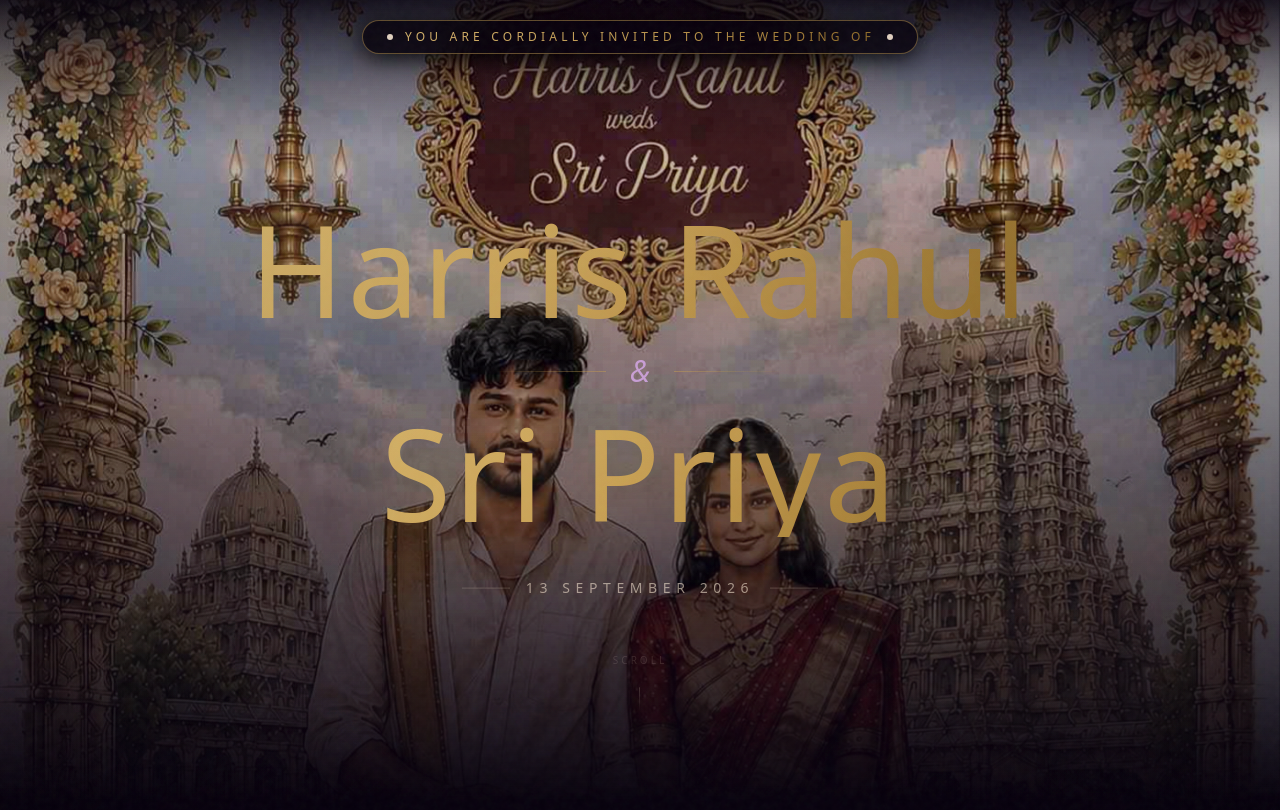
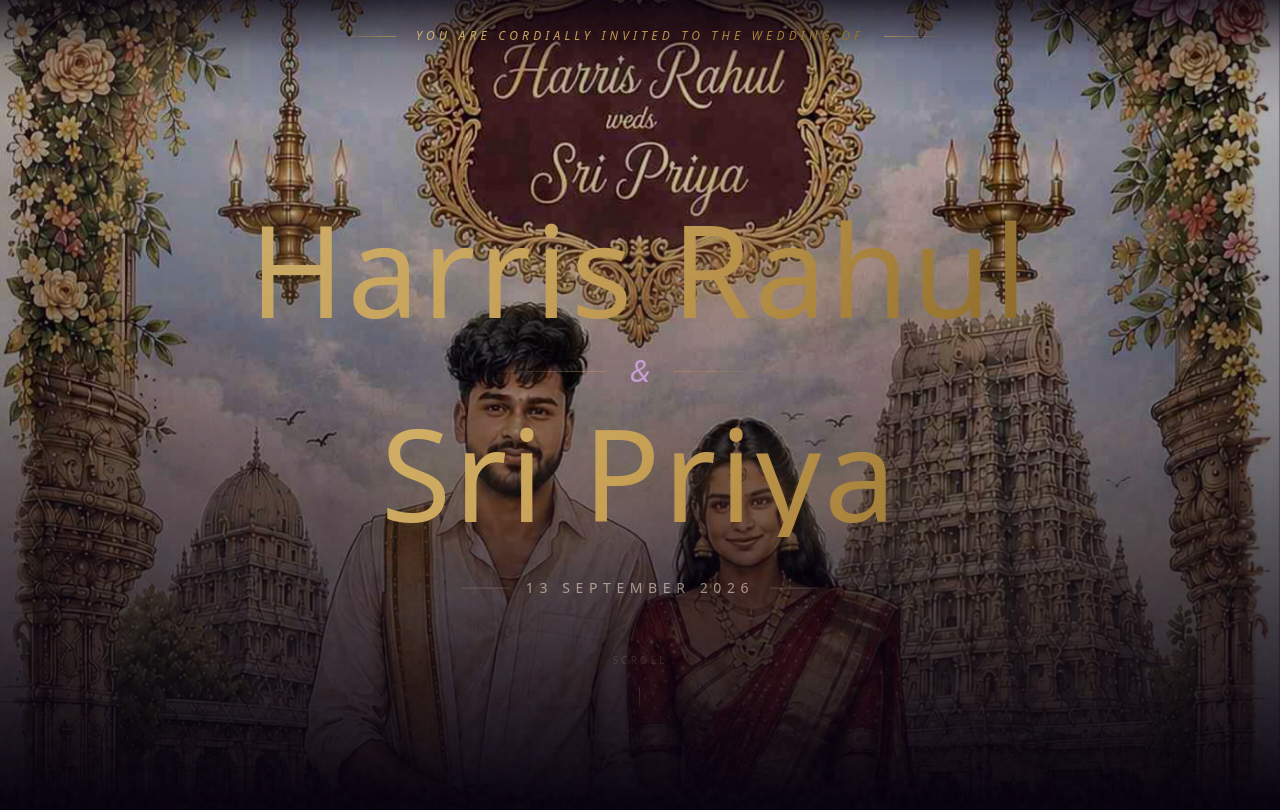
Before and after one commit to maheshwaran101002/HarrisRahul-and-SriPriya, a Next.js app: page / in a window 1280 px wide. Both pictures are taken after a click on the button "OPEN INVITATION". Shown: the top 810 px of the page. Built offline with nearby package versions, Linux system fonts and the light colour scheme.

Commit message:
Replace fixed banner pill box with elegant floating gold filigree typography

```diff
--- a/src/components/HeroSection.tsx
+++ b/src/components/HeroSection.tsx
@@ -41,23 +41,21 @@ export default function HeroSection() {
         <div className="absolute bottom-[-10%] right-[-10%] w-[50%] h-[50%] bg-[radial-gradient(circle,rgba(197,160,89,0.15)_0%,transparent_70%)] pointer-events-none z-20 transform-gpu" />
 
         {/* Subtle top & bottom gradients for perfect contrast & alignment */}
-        <div className="absolute top-0 left-0 right-0 z-20 bg-gradient-to-b from-void/90 via-void/40 to-transparent pointer-events-none transform-gpu h-36" />
+        <div className="absolute top-0 left-0 right-0 z-20 bg-gradient-to-b from-void/80 via-void/20 to-transparent pointer-events-none transform-gpu h-28" />
         <div className="absolute inset-0 z-20 bg-gradient-to-t from-void via-void/40 to-transparent pointer-events-none transform-gpu" />
 
-        {/* Top invitation badge - perfectly aligned in upper floral zone */}
+        {/* Top invitation text - seamlessly blended floating gold typography */}
         <motion.div
           initial={{ opacity: 0, y: -10 }}
           animate={{ opacity: 1, y: 0 }}
           transition={{ delay: 0.5, duration: 1.5 }}
-          className="absolute top-3 sm:top-5 left-0 right-0 z-30 flex justify-center px-4"
+          className="absolute top-4 sm:top-7 left-0 right-0 z-30 flex items-center justify-center gap-3 sm:gap-5 px-6 pointer-events-none"
         >
-          <div className="inline-flex items-center gap-2 sm:gap-3 bg-void/85 backdrop-blur-md px-4 sm:px-6 py-1.5 sm:py-2 rounded-full border border-antique-gold/50 shadow-[0_4px_25px_rgba(0,0,0,0.9)] max-w-[92%] sm:max-w-none">
-            <div className="w-1.5 h-1.5 rounded-full bg-champagne shrink-0" />
-            <span className="text-gold-gradient font-sans font-medium uppercase tracking-[0.16em] sm:tracking-[0.35em] text-[9px] sm:text-xs whitespace-nowrap">
-              You are cordially invited to the wedding of
-            </span>
-            <div className="w-1.5 h-1.5 rounded-full bg-champagne shrink-0" />
-          </div>
+          <div className="h-[1px] w-8 sm:w-16 bg-gradient-to-r from-transparent to-antique-gold/80" />
+          <span className="text-gold-gradient font-serif italic text-[11px] sm:text-xs tracking-[0.2em] sm:tracking-[0.35em] uppercase drop-shadow-[0_2px_12px_rgba(0,0,0,0.9)] text-center">
+            You are cordially invited to the wedding of
+          </span>
+          <div className="h-[1px] w-8 sm:w-16 bg-gradient-to-l from-transparent to-antique-gold/80" />
         </motion.div>
 
         {/* Main typography */}
```
